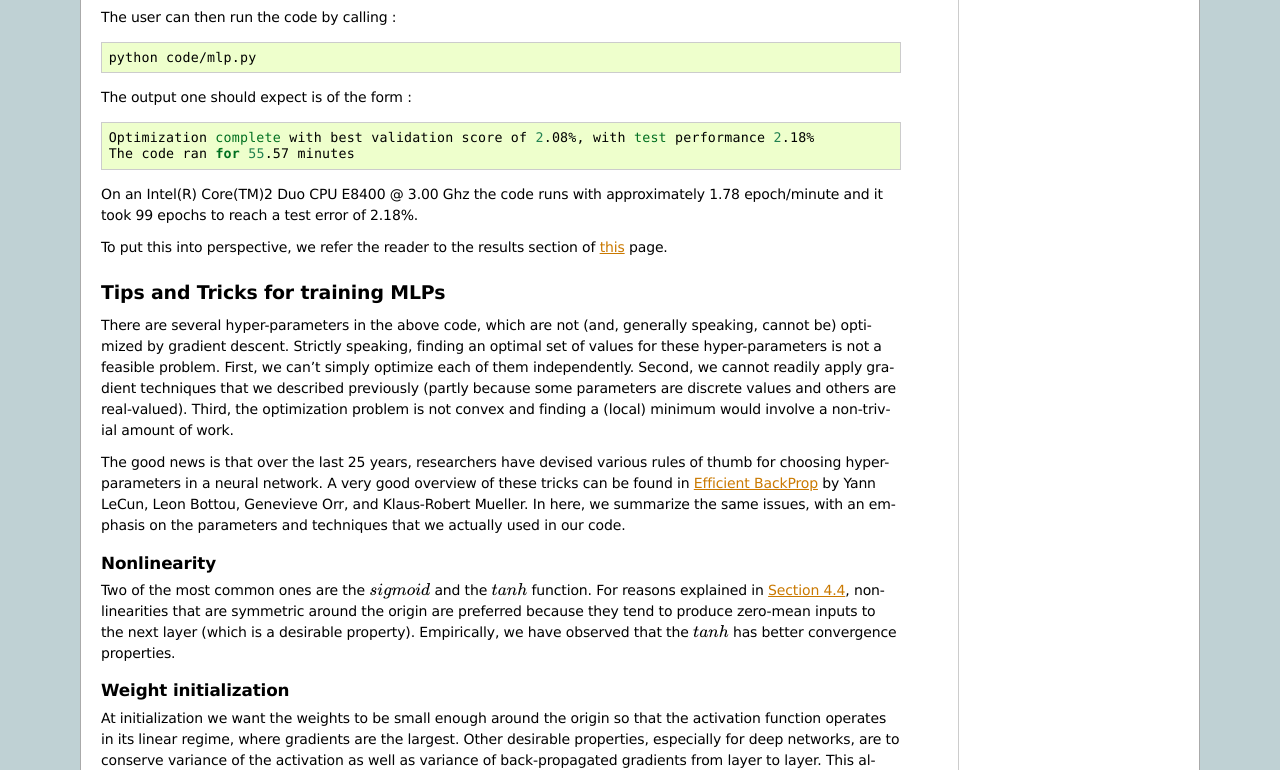
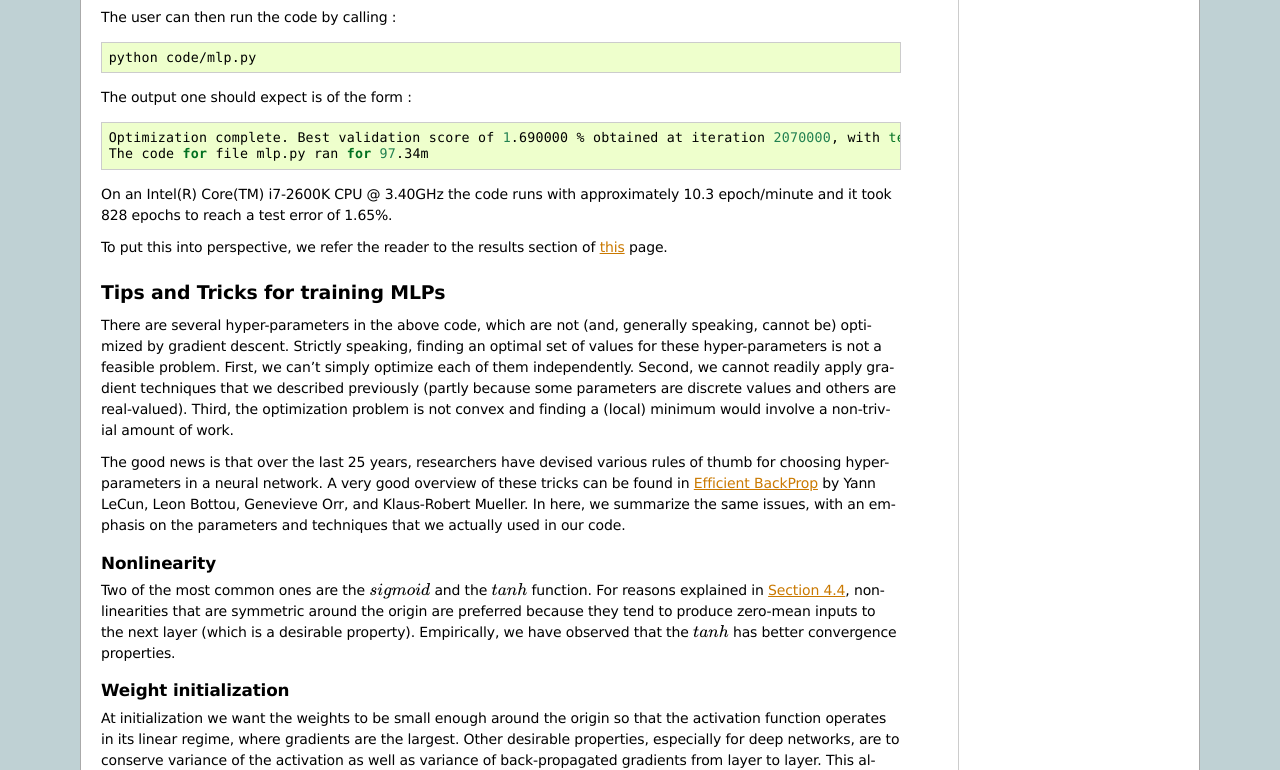
Before and after one commit to lisa-lab/DeepLearningTutorials, a Sphinx documentation site: the page built from doc/mlp.txt, in a window 1280 px wide and 900 px high, scrolled down 4581 px, cut to the strip 130-900 px from the top of the window. Built offline with Sphinx 7.4.7, drawn with Linux system fonts in a browser that asks for light colours; formulas are drawn with MathJax 3; pages that are not in the unit, such as notebooks, are missing from menus.

Commit message:
Fix output of modified script.

```diff
--- a/doc/mlp.txt
+++ b/doc/mlp.txt
@@ -350,12 +350,12 @@ The output one should expect is of the form :
 
 .. code-block:: bash
 
-  Optimization complete with best validation score of 2.08%, with test performance 2.18%
-  The code ran for 55.57 minutes
+  Optimization complete. Best validation score of 1.690000 % obtained at iteration 2070000, with test performance 1.650000 %
+  The code for file mlp.py ran for 97.34m
 
-On an Intel(R) Core(TM)2 Duo CPU E8400 @ 3.00 Ghz  the code runs with
-approximately 1.78 epoch/minute and it took 99 epochs to reach a test
-error of 2.18%.
+On an Intel(R) Core(TM) i7-2600K CPU @ 3.40GHz the code runs with
+approximately 10.3 epoch/minute and it took 828 epochs to reach a test
+error of 1.65%.
 
 To put this into perspective, we refer the reader to the results section of `this
 <http://yann.lecun.com/exdb/mnist>`_  page.
```
